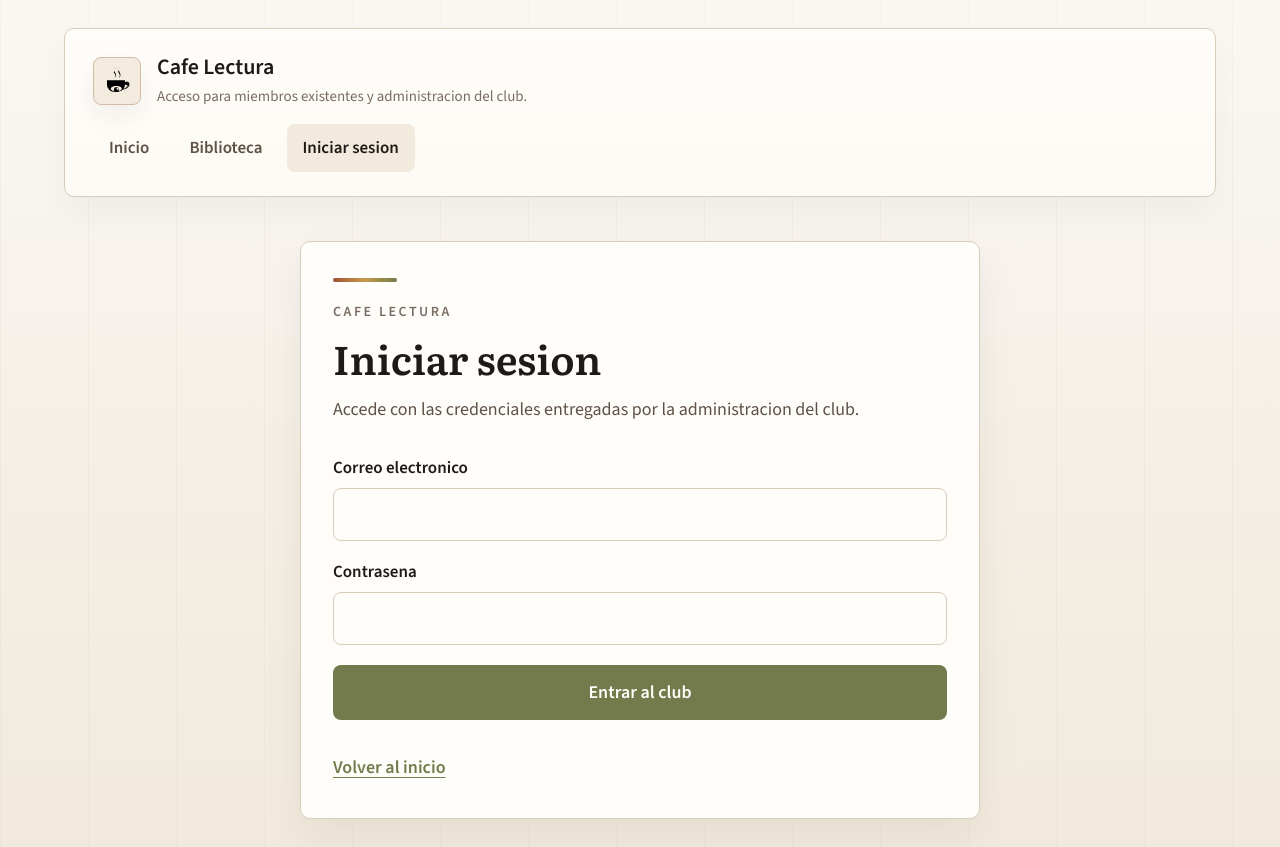
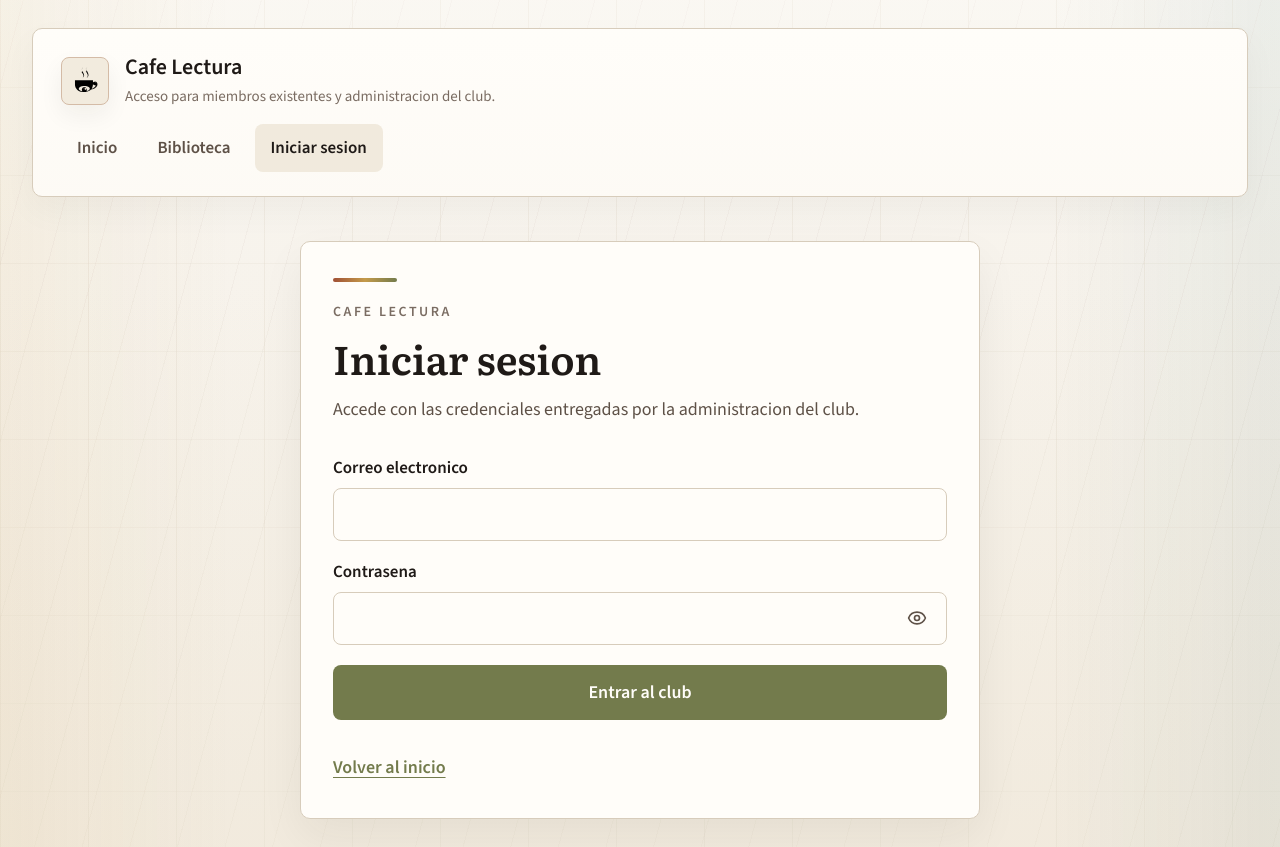
Before and after one commit to cafelectura760-sys/cafe-lectura, a Next.js app: page /login in a window 1280 px wide. Built offline with nearby package versions, Linux system fonts and the light colour scheme; no server answers.

Commit message:
More refinement to design

```diff
--- a/app/(auth)/login/page.tsx
+++ b/app/(auth)/login/page.tsx
@@ -3,6 +3,7 @@ import Link from "next/link";
 
 import { GatePanel } from "@/components/gate-panel";
 import { PageShell } from "@/components/page-shell";
+import { PasswordField } from "@/components/password-field";
 import { SiteHeader } from "@/components/site-header";
 import { StatusBanner } from "@/components/status-banner";
 import { loginAction } from "@/lib/auth/actions";
@@ -36,7 +37,7 @@ export default async function LoginPage({ searchParams }: LoginPageProps) {
   const error = normalizeErrorCode(resolvedSearchParams?.error);
 
   return (
-    <PageShell width="regular">
+    <PageShell>
       <SiteHeader
         items={[
           { href: "/", label: "Inicio" },
@@ -94,19 +95,13 @@ export default async function LoginPage({ searchParams }: LoginPageProps) {
             />
           </div>
 
-          <div className="space-y-2">
-            <label htmlFor="password" className="field-label">
-              Contrasena
-            </label>
-            <input
-              id="password"
-              name="password"
-              type="password"
-              autoComplete="current-password"
-              required
-              className="field-input"
-            />
-          </div>
+          <PasswordField
+            id="password"
+            name="password"
+            label="Contrasena"
+            autoComplete="current-password"
+            required
+          />
 
           <button type="submit" className="btn-primary w-full">
             Entrar al club
--- a/app/globals.css
+++ b/app/globals.css
@@ -77,16 +77,28 @@ html {
 body {
   background:
     linear-gradient(
-        90deg,
-        color-mix(in srgb, var(--color-line) 20%, transparent) 1px,
+        0deg,
+        color-mix(in srgb, var(--color-line) 16%, transparent) 1px,
         transparent 1px
       )
       0 0 / 88px 88px,
     linear-gradient(
+        90deg,
+        color-mix(in srgb, var(--color-line) 26%, transparent) 1px,
+        transparent 1px
+      )
+      0 0 / 88px 88px,
+    repeating-linear-gradient(
+      105deg,
+      transparent 0 22px,
+      color-mix(in srgb, var(--color-casa) 4%, transparent) 22px 23px,
+      transparent 23px 46px
+    ),
+    linear-gradient(
       180deg,
-      color-mix(in srgb, var(--background-page) 88%, white) 0%,
+      color-mix(in srgb, var(--background-page) 86%, white) 0%,
       var(--background-page) 34%,
-      color-mix(in srgb, var(--color-paper-soft) 82%, white) 100%
+      color-mix(in srgb, var(--color-paper-soft) 78%, white) 100%
     );
   color: var(--foreground);
   font-family: var(--font-source-sans), Arial, Helvetica, sans-serif;
@@ -154,12 +166,20 @@ select {
 @layer components {
   .page-shell {
     @apply flex flex-1 px-4 py-5 md:px-6 md:py-7 lg:px-8;
-    background: linear-gradient(
-      180deg,
-      color-mix(in srgb, var(--surface-default) 38%, transparent) 0%,
-      transparent 30%,
-      color-mix(in srgb, var(--color-paper-soft) 36%, transparent) 100%
-    );
+    background:
+      linear-gradient(
+        90deg,
+        color-mix(in srgb, var(--color-gold) 8%, transparent) 0%,
+        transparent 18%,
+        transparent 82%,
+        color-mix(in srgb, var(--color-teal) 8%, transparent) 100%
+      ),
+      linear-gradient(
+        180deg,
+        color-mix(in srgb, var(--surface-default) 36%, transparent) 0%,
+        transparent 30%,
+        color-mix(in srgb, var(--color-paper-soft) 34%, transparent) 100%
+      );
   }
 
   .page-container {
@@ -388,6 +408,20 @@ select {
     border-color: var(--border-focus);
   }
 
+  .password-field-wrap {
+    @apply relative w-full;
+  }
+
+  .password-toggle {
+    @apply absolute top-1/2 right-2 inline-flex h-11 w-11 -translate-y-1/2 items-center justify-center rounded-[8px];
+    color: var(--text-secondary);
+  }
+
+  .password-toggle:hover {
+    background: var(--surface-subtle);
+    color: var(--text-primary);
+  }
+
   .reader-panel {
     @apply rounded-[10px] border px-6 py-7 md:px-8 md:py-9;
     border-color: var(--border-default);
@@ -424,8 +458,14 @@ select {
     );
     background:
       linear-gradient(
+          0deg,
+          color-mix(in srgb, var(--color-line) 14%, transparent) 1px,
+          transparent 1px
+        )
+        0 0 / 72px 72px,
+      linear-gradient(
           90deg,
-          color-mix(in srgb, var(--color-line) 18%, transparent) 1px,
+          color-mix(in srgb, var(--color-line) 24%, transparent) 1px,
           transparent 1px
         )
         0 0 / 72px 72px,
@@ -549,6 +589,10 @@ select {
     );
     box-shadow: 0 22px 46px rgba(31, 26, 23, 0.09);
   }
+
+  .scroll-reveal {
+    --scroll-reveal-y: 18px;
+  }
 }
 
 @keyframes cafe-reveal {
@@ -560,6 +604,38 @@ select {
   to {
     opacity: 1;
     transform: translateY(0);
+  }
+}
+
+@keyframes cafe-scroll-reveal {
+  from {
+    opacity: 0.12;
+    transform: translateY(var(--scroll-reveal-y, 18px));
+  }
+
+  to {
+    opacity: 1;
+    transform: translateY(0);
+  }
+}
+
+@supports (animation-timeline: view()) {
+  .page-container > section,
+  .page-container > article,
+  .content-grid > article,
+  .reader-prose > * {
+    animation: cafe-scroll-reveal both ease-out;
+    animation-timeline: view();
+    animation-range: entry 0% cover 24%;
+  }
+
+  .page-container > section:nth-of-type(2n),
+  .content-grid > article:nth-child(2n) {
+    --scroll-reveal-y: 14px;
+  }
+
+  .hero-band {
+    animation-range: entry 0% cover 18%;
   }
 }
 
@@ -579,6 +655,15 @@ select {
 
   .lift-on-hover:hover {
     transform: none;
+  }
+
+  .page-container > section,
+  .page-container > article,
+  .content-grid > article,
+  .reader-prose > * {
+    animation: none !important;
+    opacity: 1 !important;
+    transform: none !important;
   }
 }
 
--- /dev/null
+++ b/components/password-field.tsx
@@ -0,0 +1,50 @@
+"use client";
+
+import { Eye, EyeOff } from "lucide-react";
+import { useState } from "react";
+
+type PasswordFieldProps = {
+  id: string;
+  name: string;
+  label: string;
+  autoComplete?: string;
+  required?: boolean;
+};
+
+export function PasswordField({
+  id,
+  name,
+  label,
+  autoComplete,
+  required = false,
+}: PasswordFieldProps) {
+  const [isVisible, setIsVisible] = useState(false);
+  const Icon = isVisible ? EyeOff : Eye;
+
+  return (
+    <div className="space-y-2">
+      <label htmlFor={id} className="field-label">
+        {label}
+      </label>
+      <div className="password-field-wrap">
+        <input
+          id={id}
+          name={name}
+          type={isVisible ? "text" : "password"}
+          autoComplete={autoComplete}
+          required={required}
+          className="field-input pr-14"
+        />
+        <button
+          type="button"
+          className="password-toggle"
+          aria-label={isVisible ? "Ocultar contrasena" : "Mostrar contrasena"}
+          aria-pressed={isVisible}
+          onClick={() => setIsVisible((current) => !current)}
+        >
+          <Icon className="h-5 w-5" aria-hidden="true" />
+        </button>
+      </div>
+    </div>
+  );
+}
```
